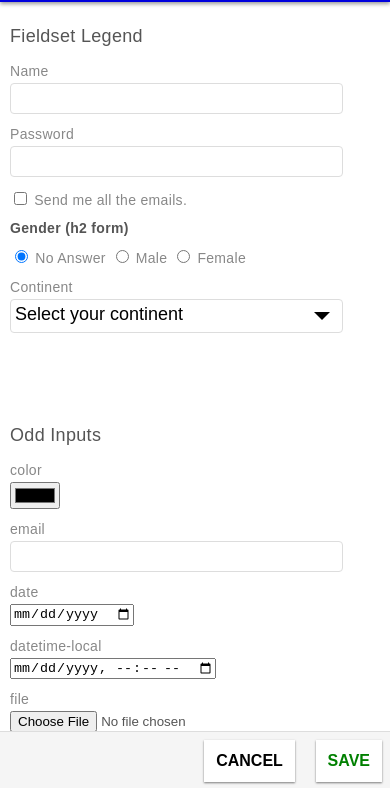
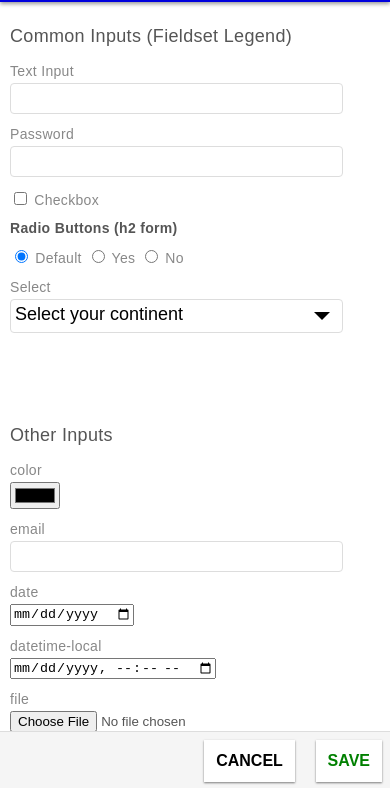
Before and after one commit to chrisbroski/aerophane, a website: page template_src/www/form/form.html in a window 390 px wide. Shown: the part 54-842 px from the top of the page. Drawn offline with Linux system fonts and the light colour scheme; some packages are replaced by stand-ins of ours.

Commit message:
minor edits

```diff
--- a/template_src/www/form/form.html
+++ b/template_src/www/form/form.html
@@ -24,22 +24,22 @@
 <article>
 <form>
 <fieldset>
-<legend>Fieldset Legend</legend>
+<legend>Common Inputs (Fieldset Legend)</legend>
 
-<label>Name</label>
+<label>Text Input</label>
 <input>
 
 <label>Password</label>
 <input type="password">
 
-<label><input type="checkbox"> Send me all the emails.</label>
+<label><input type="checkbox"> Checkbox</label>
 
-<h2>Gender (h2 form)</h2>
-<label class="radio"><input name="gender" type="radio" checked="checked"> No Answer</label>
-<label class="radio"><input name="gender" type="radio"> Male</label>
-<label class="radio"><input name="gender" type="radio"> Female</label>
+<h2>Radio Buttons (h2 form)</h2>
+<label class="radio"><input name="gender" type="radio" checked="checked"> Default</label>
+<label class="radio"><input name="gender" type="radio"> Yes</label>
+<label class="radio"><input name="gender" type="radio"> No</label>
 
-<label>Continent</label>
+<label>Select</label>
 <select class="aeroSelect">
 <option selected="selected">Select your continent
 <option>Asia
@@ -54,7 +54,7 @@
 </fieldset>
 
 <fieldset>
-<legend>Odd Inputs</legend>
+<legend>Other Inputs</legend>
 <label>color</label>
 <input type="color">
 
--- a/template_src/www/inc/Aerophane.css
+++ b/template_src/www/inc/Aerophane.css
@@ -55,7 +55,7 @@
     font-weight: bold;
 }
 
-button:focus {outline: 0 none; }
+button:focus, input:focus {outline: 0 none; }
 
 article {
     padding-bottom: 56px;
```
